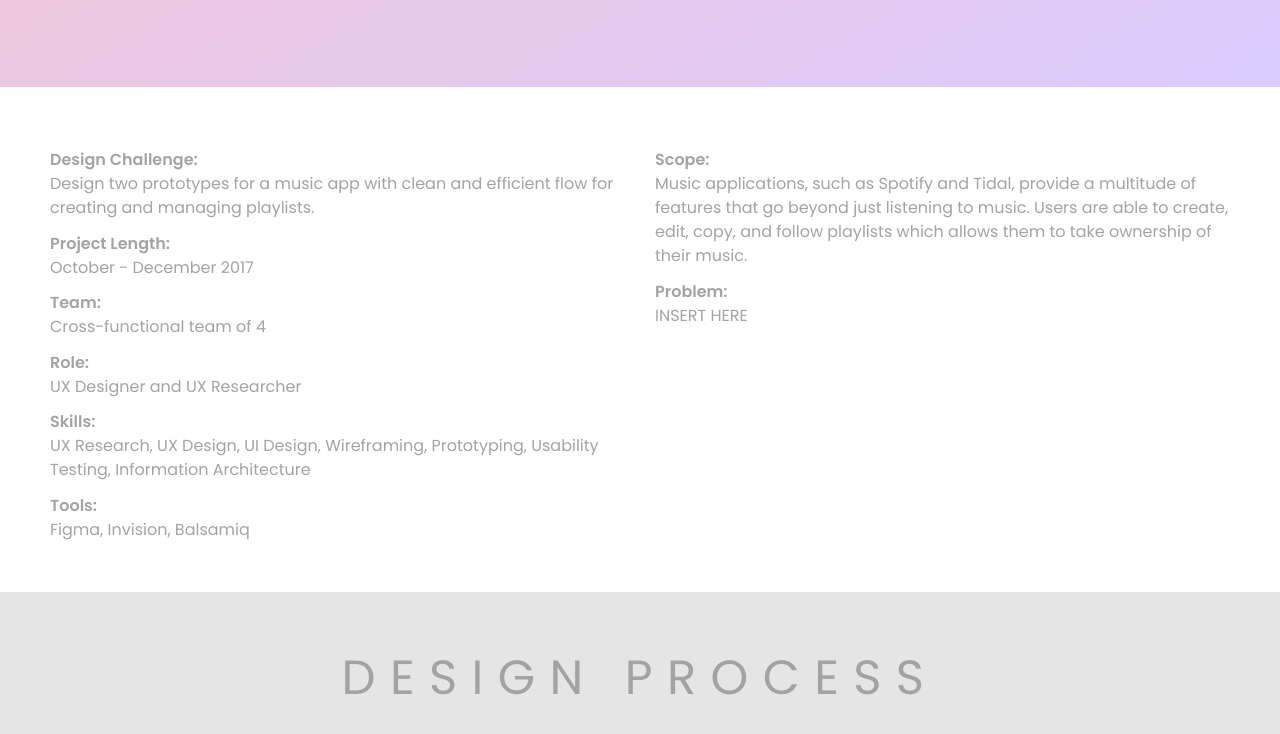
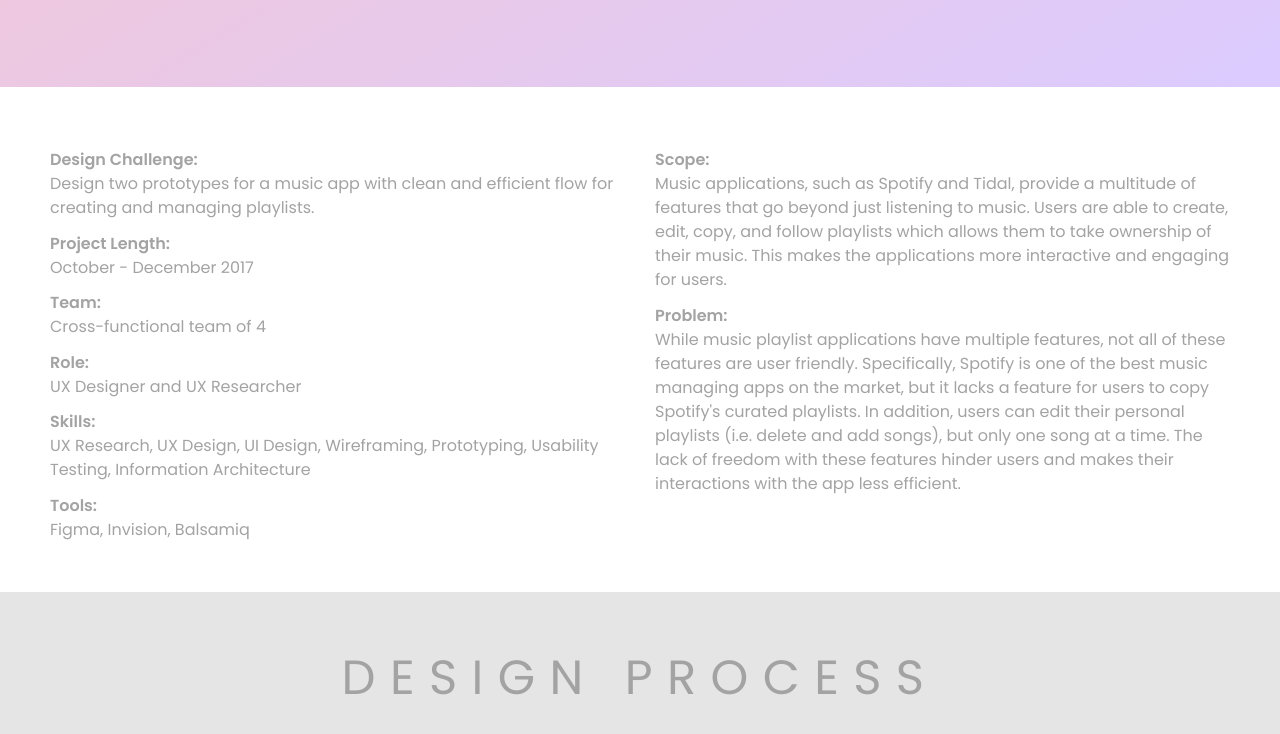
Before and after one commit to patriciavu/patriciavu.github.io, a website: page musicplaylist.html in a window 1280 px wide. Shown: the part 756-1490 px from the top of the page. Drawn offline with nearby package versions, Linux system fonts and the light colour scheme.

Commit message:
update scope and problem of Music management

```diff
--- a/musicplaylist.html
+++ b/musicplaylist.html
@@ -71,9 +71,9 @@
         </div>
         <div class="col-lg-6">
           <div class="head">Scope:</div>
-            Music applications, such as Spotify and Tidal, provide a multitude of features that go beyond just listening to music. Users are able to create, edit, copy, and follow playlists which allows them to take ownership of their music.
+            Music applications, such as Spotify and Tidal, provide a multitude of features that go beyond just listening to music. Users are able to create, edit, copy, and follow playlists which allows them to take ownership of their music. This makes the applications more interactive and engaging for users.
           <div class="head">Problem:</div>
-            INSERT HERE
+            While music playlist applications have multiple features, not all of these features are user friendly. Specifically, Spotify is one of the best music managing apps on the market, but it lacks a feature for users to copy Spotify's curated playlists. In addition, users can edit their personal playlists (i.e. delete and add songs), but only one song at a time. The lack of freedom with these features hinder users and makes their interactions with the app less efficient.
         </div>
       </div>
     </section>
```
Also changed, not shown: ihpsd.html (+1 -1 lines).
